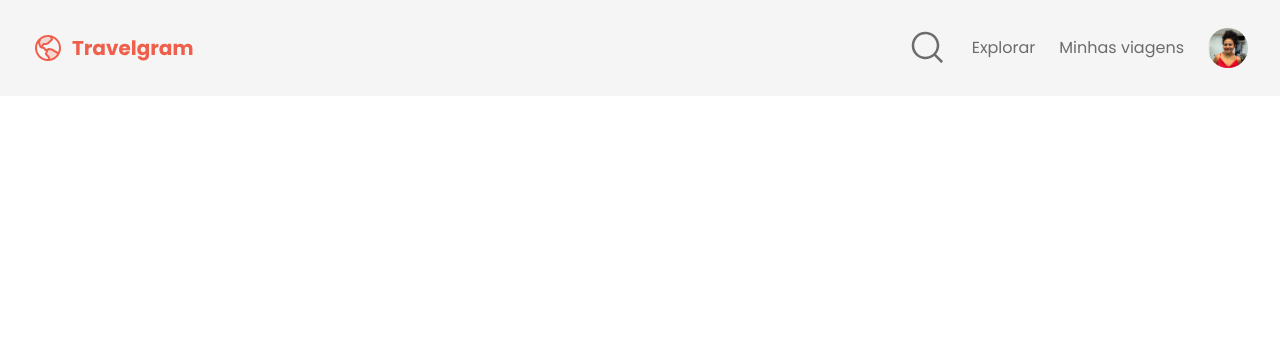
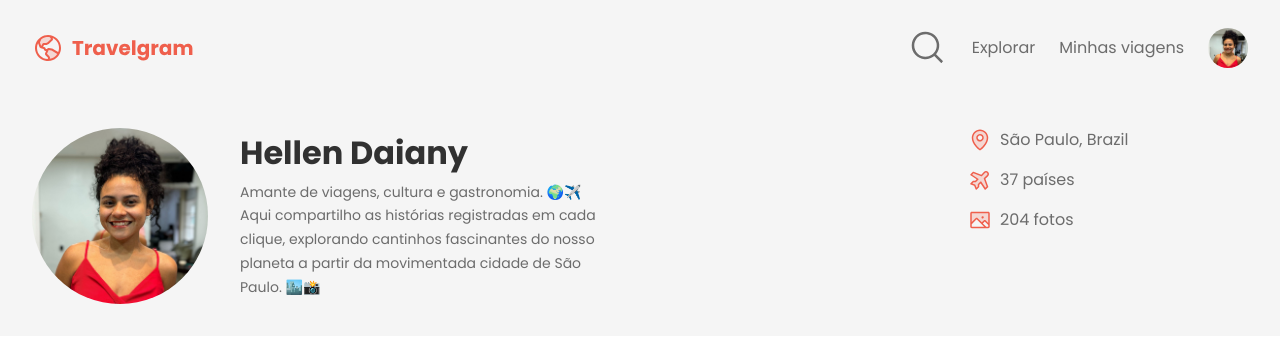
Before and after one commit to HellenDaiany/travelgram, a plain HTML site: page index.html in a window 1280 px wide. Drawn offline with Linux system fonts and the light colour scheme; a web font is replaced by a local one.

Commit message:
done header

```diff
--- a/index.html
+++ b/index.html
@@ -9,10 +9,10 @@
       <meta name="viewport" content="width=device-width, initial-scale=1.0">
       <title>travelgram | Perfil de Viagens</title>
     <link rel="stylesheet" href="./styles/index.css">
+
     <link href="https://fonts.googleapis.com/css2?family=Alice&family=Poppins:wght@400;700&display=swap" rel="stylesheet">
   </head>
   <body>
-  <header>
     <div class="bg-surface-color">
     <nav class="container">
         <a href="#" id="logo">
@@ -38,7 +38,37 @@
 
         </ul>
     </nav>
+
+  <header>
+      <div class="container">
+        <div id="profile">
+          <img src="assets/Perfil de viagens (Community)/WhatsApp Image 2025-03-19 at 17.37.03.jpeg" alt="Imagem de Hellen Daiany">
+
+          <div id="about">
+            <h1>Hellen Daiany</h1>
+            <p>
+              Amante de viagens, cultura e gastronomia. 🌍✈️  <br>
+              Aqui compartilho as histórias registradas em cada clique, explorando cantinhos fascinantes do nosso planeta a partir da movimentada cidade de São Paulo. 🏙️📸
+            </p>
+          </div>
+        </div>
+
+        <ul id="info">
+          <li>
+            <img src="./assets/Perfil de viagens (Community)/icons/MapPin.svg" alt="ícone de localização">
+            <span> São Paulo, Brazil</span>
+          </li>
+          <li>
+            <img src="./assets/Perfil de viagens (Community)/icons/AirplaneTilt.svg" alt="ícone de Avião">
+            <span> 37 países</span>
+          </li>
+          <li>
+            <img src="./assets/Perfil de viagens (Community)/icons/Image.svg" alt="ícone de imagem">
+            <span>204 fotos</span>
+          </li>
+        </ul>
       </div>
  </header>
+    </div>
   </body>
   </html>
--- /dev/null
+++ b/styles/header.css
@@ -0,0 +1,56 @@
+header {
+    padding-block: 32px;
+}
+
+header .container {
+display: flex;
+justify-content: space-between;
+}
+
+#profile {
+    display:flex;
+    gap: 32px;
+    align-items: center;
+    width: 592px;
+    height: 176px;
+}
+
+#about {
+
+}
+
+#profile > div {
+    max-width: 384px;
+}
+
+#profile h1 {
+    font: var(--text-lg);
+    color: var(--text-color-primary);
+    margin-bottom: 8px;
+}
+
+#profile:first-child img {
+    width: 176px;
+    height: 176px;
+    object-fit: cover;
+    border-radius: 50%;
+
+}
+
+#profile p {
+    font:var(--text-md);
+}
+
+#info {
+    list-style: none;
+    display: flex;
+    flex-direction: column;
+    gap: 16px;
+    width: 280px;
+}
+
+#info li{
+    display: flex;
+    align-items: center;
+    gap: 8px;
+}
--- a/styles/index.css
+++ b/styles/index.css
@@ -1,2 +1,3 @@
 @import url(global.css);
 @import url(nav.css);
+@import url(header.css);
```
Lines whose indentation alone changed are shown as unchanged.
